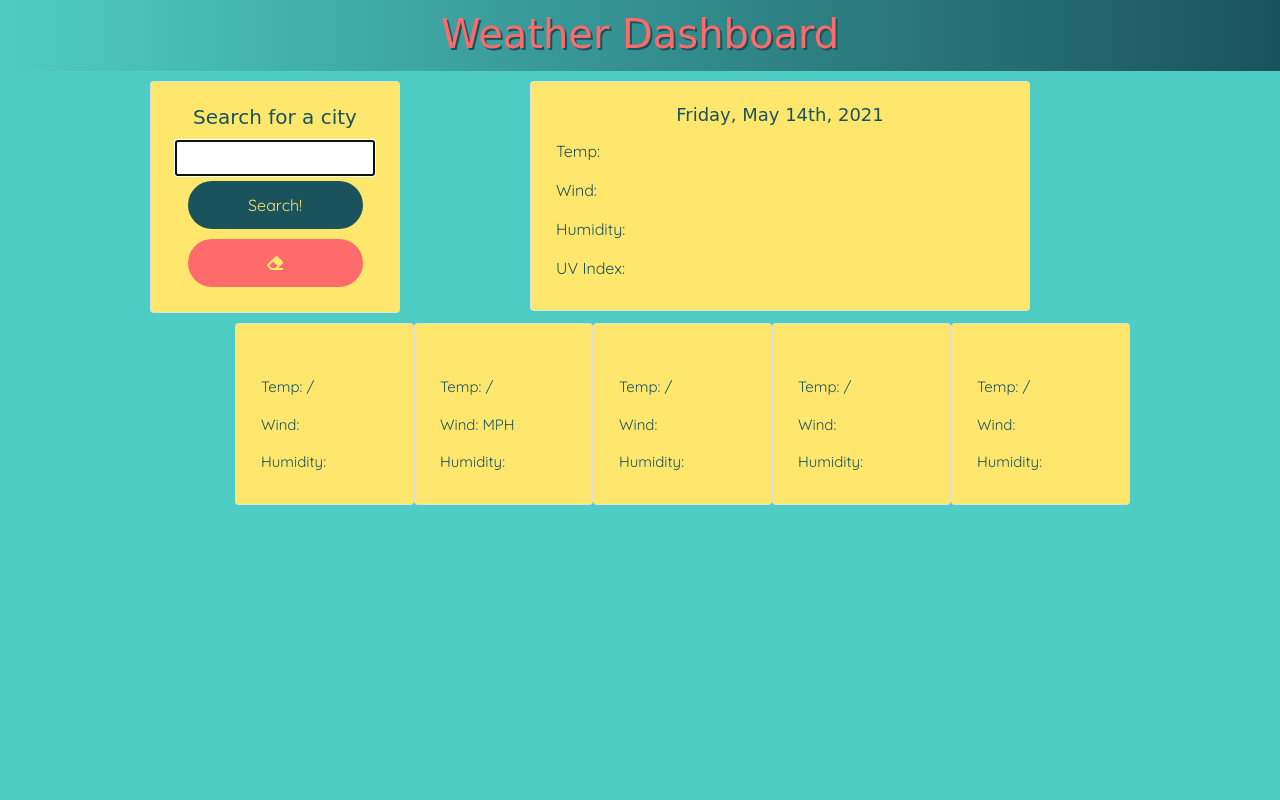
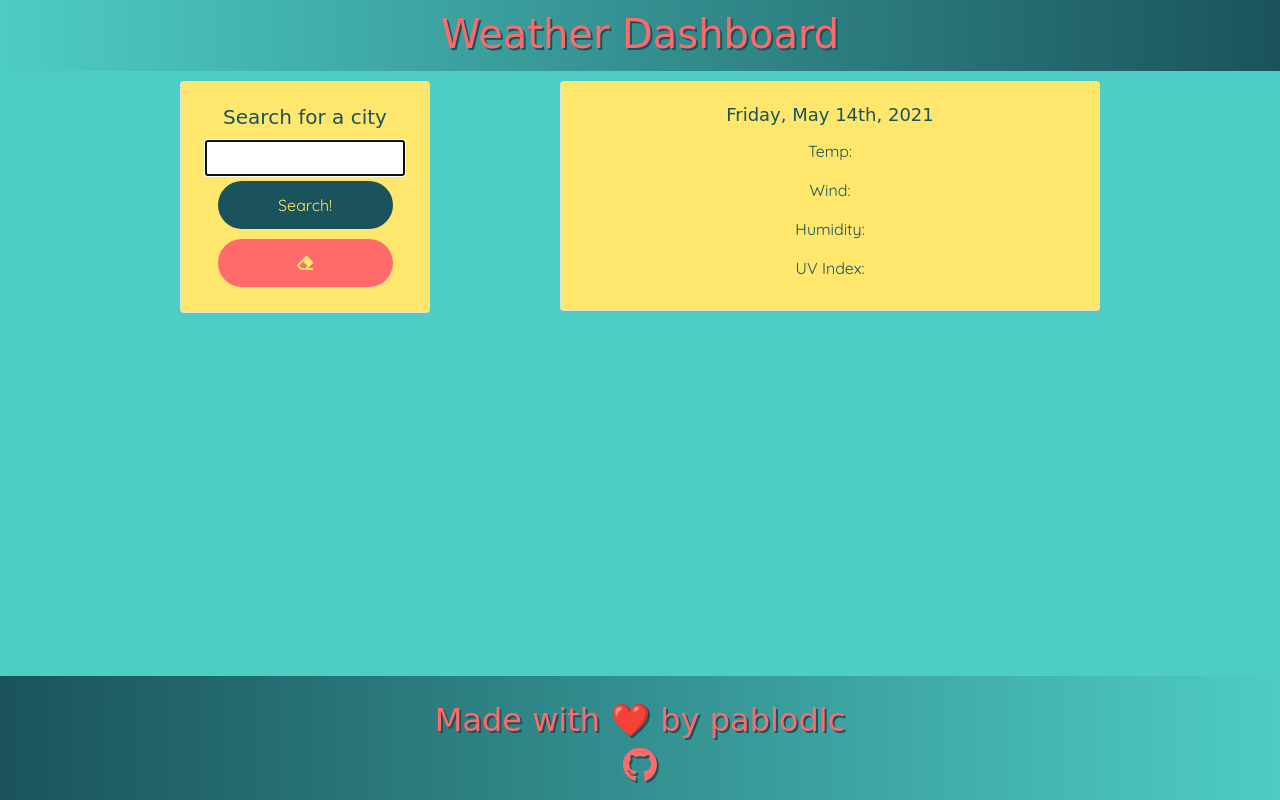
Before and after one commit to pablodlc/weather-dashboard, a plain HTML site: page index.html in a window 1280 px wide. Drawn offline with nearby package versions, Linux system fonts and the light colour scheme; a web font is replaced by a local one.

Commit message:
application complete, needs README

```diff
--- a/assets/script/script.js
+++ b/assets/script/script.js
@@ -127,12 +127,14 @@ const cityButton = function (city) {
 // Here the button's id, which is also the city name, is passed into `latLon()`
 function searchFromButton(clicked) {
     cityText = clicked;
+    $("#forecast-cards").css("visibility", "visible");
     latLon(cityText);
 }
 
 // Here's where the `Search!` button functions are handles
 $("#search").click(function (event) {
     event.preventDefault();
+    $("#forecast-cards").css("visibility", "visible");
     let city = cityEl.value.trim().toLowerCase();
     // Here it changes the HTML `#city` to the city name from the input
     $("#city").html(city);
--- a/assets/style/style.css
+++ b/assets/style/style.css
@@ -23,7 +23,8 @@ header,
 .form-label,
 #city,
 #datetime,
-#fiveDay {
+#fiveDay,
+footer {
     font-family: "Happy Monkey", cursive;
 }
 
@@ -31,16 +32,13 @@ header,
     font-size: 18px;
 }
 
-main {
-    padding: 10px 0;
-}
-
 .container {
     display: flex;
     flex-wrap: wrap;
     flex-direction: column;
-    margin-left: 20px;
-    margin-right: 20px;
+    position: relative;
+    margin: 20 auto;
+    padding: 10px 0;
 }
 
 .flex-row {
@@ -59,6 +57,7 @@ main {
 
 .card-body {
     background-color: var(--mustard);
+    text-align: center;
 }
 
 .card-body p {
@@ -89,7 +88,7 @@ main {
 }
 
 #currentWeather {
-    width: 500px;
+    width: 100%;
 }
 
 #cities {
@@ -123,10 +122,12 @@ button:hover {
     flex-direction: row;
     justify-content: space-evenly;
     padding-top: 10px;
+    visibility: hidden;
 }
 
 .fiveDay {
-    width: 200px;
+    display: flex;
+    justify-content: center;
 }
 
 .fiveDay p {
@@ -136,3 +137,16 @@ button:hover {
 #fiveDay {
     padding-top: 10px;
 }
+
+footer {
+    text-align: center;
+    padding: 25px 0 15px 0;
+    background: linear-gradient(to right, #1a535c 0%, #4ecdc4 100%);
+    color: var(--salmon);
+    text-shadow: 2px 2px var(--darkBlue);
+}
+
+footer i {
+    font-size: 35px;
+    color: var(--salmon);
+}
--- a/index.html
+++ b/index.html
@@ -31,7 +31,7 @@
         <main>
             <div class="container">
                 <div class="flex-row">
-                    <div class="col col-md-auto" id="searchCol">
+                    <div class="col col-md-3" id="searchCol">
                         <!-- The form I need looked suspiciously similar to the one in Git It Done, so I took inspiration here -->
                         <div class="card" id="searchCard">
                             <form id="user-form" class="card-body">
@@ -58,7 +58,7 @@
                         </div>
                     </div>
 
-                    <div class="col col-md-auto">
+                    <div class="col col-md-6">
                         <div class="card" id="currentWeather">
                             <div class="card-body">
                                 <h5><span id="datetime"></span></h5>
@@ -160,6 +160,17 @@
             </div>
         </main>
 
+        <footer class="fixed-bottom">
+            <h2>Made with ❤️️ by pablodlc</h2>
+            <a
+                            href="https://github.com/pablodlc"
+                            target="_blank"
+                            rel="noopener noreferrer"
+                        >
+                            <i class="fab fa-github"></i>
+                        </a>
+        </footer>
+
         <script src="https://cdnjs.cloudflare.com/ajax/libs/moment.js/2.24.0/moment.min.js"></script>
         <script src="https://cdnjs.cloudflare.com/ajax/libs/jquery/3.2.1/jquery.min.js"></script>
         <script src="./assets/script/script.js"></script>
```
